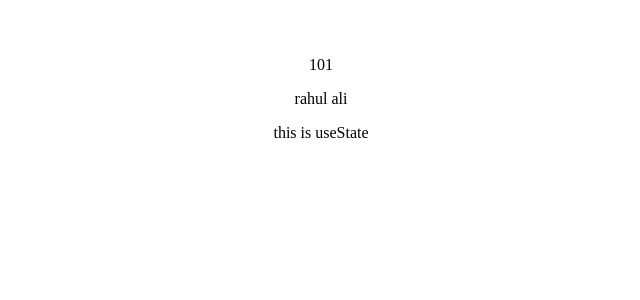
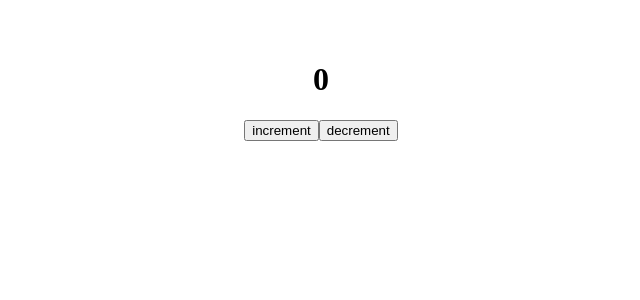
Before and after one commit to Rahulfordev/react-practice, a React (Vite) app: page / in a window 1280 px wide. Shown: the top 300 px of the page, without its empty margins (319-959 px from the left). Built offline with nearby package versions, Linux system fonts and the light colour scheme.

Commit message:
useReducer

```diff
--- a/src/App.jsx
+++ b/src/App.jsx
@@ -11,7 +11,9 @@ import "./App.css";
 // import DynamicColorInput from "./components/Dynamic-style/DynamicColorInput";
 //Props dilling
 // import Components1 from "./components/Props-drilling/Components1";
-import Components1 from "./components/Context-API/Components1";
+// import Components1 from "./components/Context-API/Components1";
+// import Reducer from "./components/useReducer/ReducerOne";
+import ReducerTwo from "./components/useReducer/ReducerTwo";
 
 function App() {
   return (
@@ -28,7 +30,9 @@ function App() {
         {/* <DynamicColor /> */}
         {/* <DynamicColorInput /> */}
         {/* <Components1 /> */}
-        <Components1 />
+        {/* <Components1 /> */}
+        {/* <Reducer /> */}
+        <ReducerTwo />
       </div>
     </>
   );
--- /dev/null
+++ b/src/components/useReducer/ReducerOne.jsx
@@ -0,0 +1,36 @@
+import { useReducer } from "react";
+
+const redecer = (state, action) => {
+  if (action === "increment") {
+    return {
+      ...state,
+      count: state.count + 1,
+    };
+  }
+
+  if (action === "decrement") {
+    return {
+      ...state,
+      count: state.count - 1,
+    };
+  }
+};
+
+const init = {
+  count: 0,
+};
+
+const Reducer = () => {
+  const [state, depatch] = useReducer(redecer, init);
+  return (
+    <div>
+      <div>
+        <h1>{state.count}</h1>
+        <button onClick={() => depatch("increment")}>Increment</button>
+        <button onClick={() => depatch("decrement")}>decrement</button>
+      </div>
+    </div>
+  );
+};
+
+export default Reducer;
--- /dev/null
+++ b/src/components/useReducer/ReducerTwo.jsx
@@ -0,0 +1,25 @@
+import { useReducer } from "react";
+import { reducer } from "./ReducerTwoByFunction.js";
+
+const init = {
+  count: 0,
+};
+
+const ReducerTwo = () => {
+  const [state, dispatch] = useReducer(reducer, init);
+  return (
+    <div>
+      <div>
+        <h1>{state.count}</h1>
+        <button onClick={() => dispatch({ type: "increment" })}>
+          increment
+        </button>
+        <button onClick={() => dispatch({ type: "decrement" })}>
+          decrement
+        </button>
+      </div>
+    </div>
+  );
+};
+
+export default ReducerTwo;
--- /dev/null
+++ b/src/components/useReducer/ReducerTwoByFunction.js
@@ -0,0 +1,10 @@
+export const reducer = (state, action) => {
+  switch (action.type) {
+    case "increment":
+      return { count: state.count + 1 };
+    case "decrement":
+      return { count: state.count - 1 };
+    default:
+      return state;
+  }
+};
```
